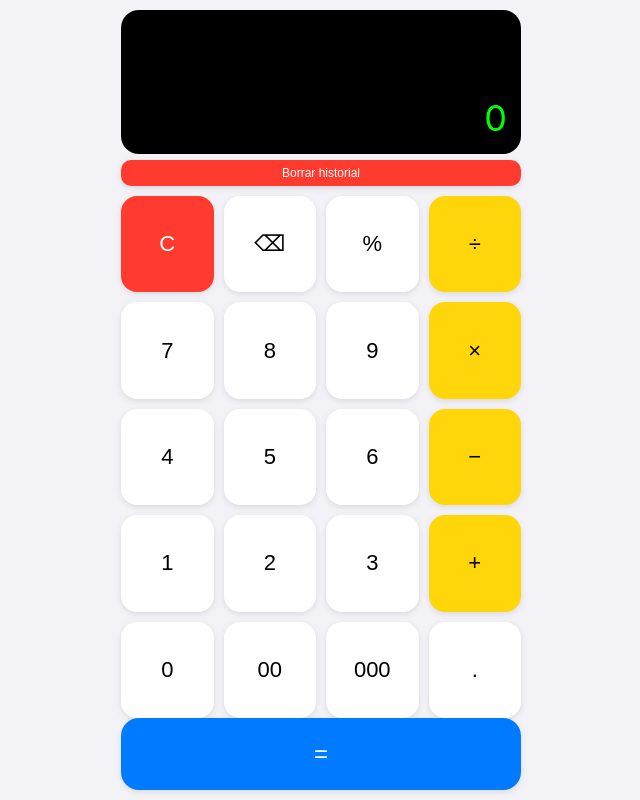
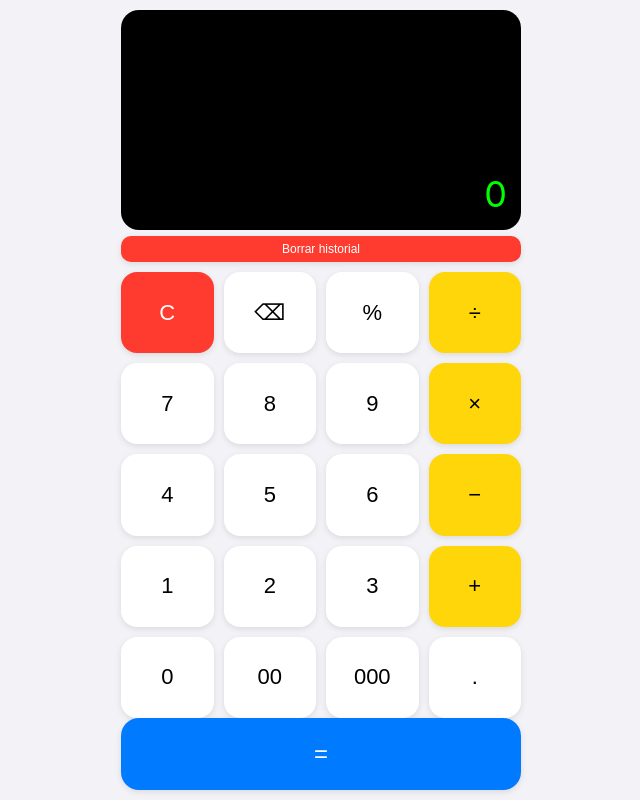
Before and after one commit to eliseo5120/Calculadora_Cop, a plain HTML site: page index.html in a window 1280 px wide. Shown: the whole page, without its empty margins (319-959 px from the left). Drawn offline with Linux system fonts and the light colour scheme.

Commit message:
Change min-height to use clamp function
cambios al display

```diff
--- a/index.html
+++ b/index.html
@@ -38,7 +38,7 @@ body{
   color:#0f0;
   border-radius:18px;
   padding:14px;
-  min-height:140px;
+  min-height:clamp(160px, 30vh, 220px);
   display:flex;
   flex-direction:column;
   justify-content:flex-end;
```
